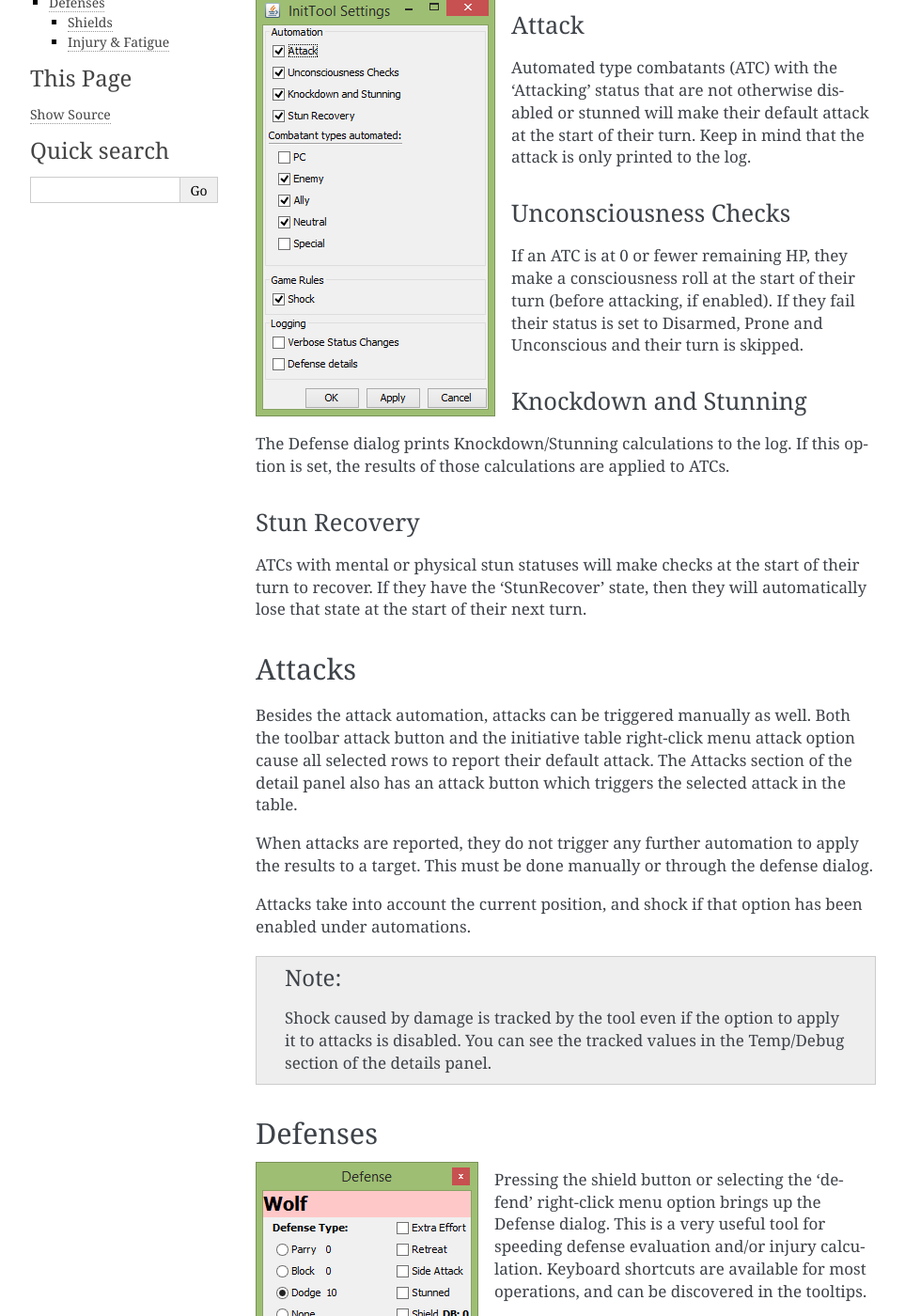
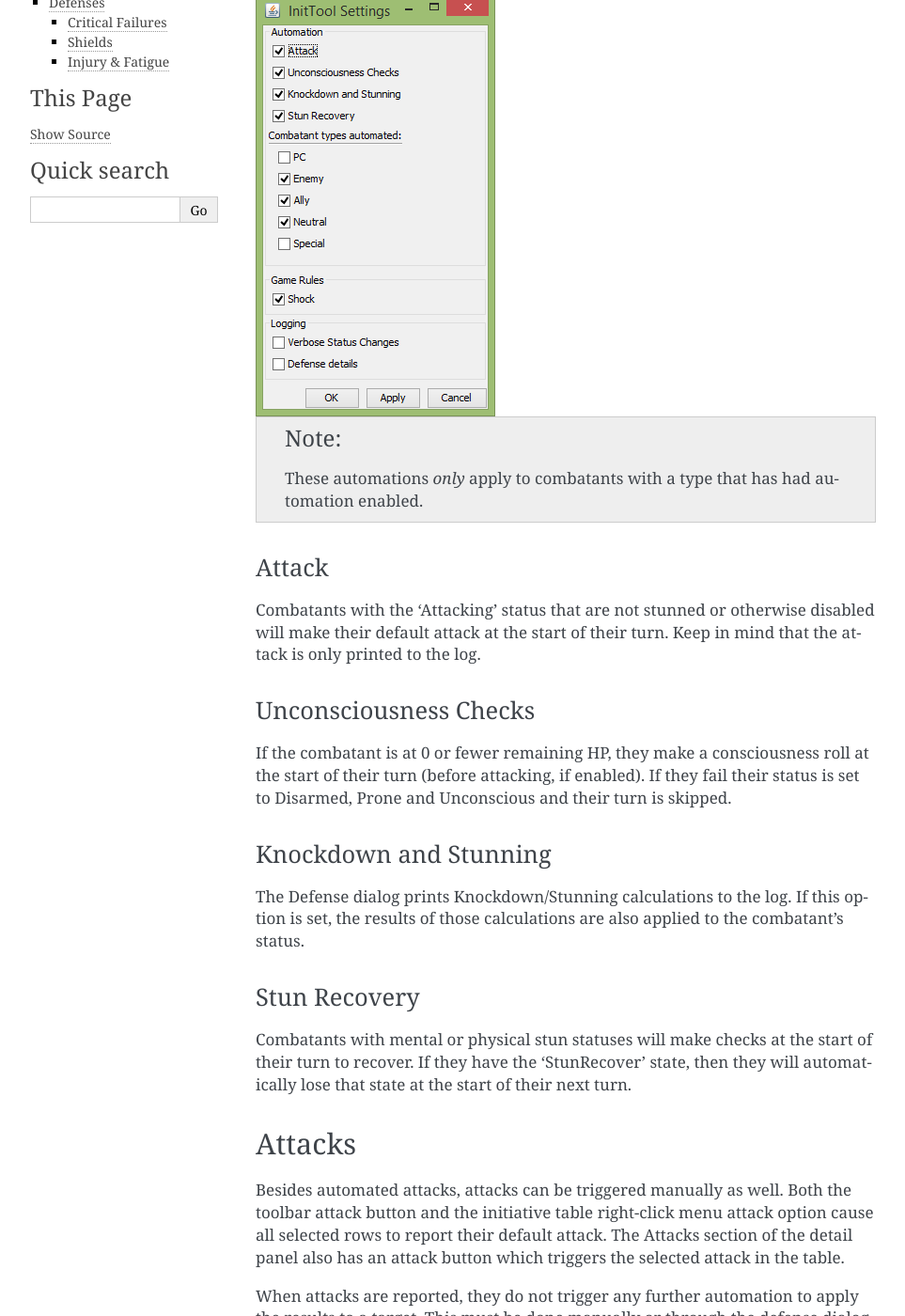
Before and after one commit to gtalus/GURPSInitTool, a Sphinx documentation site: the page built from docs/combat.rst, in a window 1280 px wide and 1400 px high, scrolled down 291 px. Shown: the whole window at 94% size, without its empty margins (148-1111 px from the left). Built offline with Sphinx 7.4.7, drawn with Linux system fonts in a browser that asks for light colours; pages that are not in the unit, such as notebooks, are missing from menus; some of the changed text lies outside the part shown.

Commit message:
Documentation for 1.6.0 release

```diff
--- a/docs/combat.rst
+++ b/docs/combat.rst
@@ -10,30 +10,32 @@
 .. image:: _static/20_automation_options.png
    :align: left
 
+.. note:: These automations *only* apply to combatants with a type that has had automation enabled.
+
 Attack
 ~~~~~~
-Automated type combatants (ATC) with the 'Attacking' status that are not otherwise disabled or stunned will make their default attack at the start of their turn. Keep in mind that the attack is only printed to the log.
+Combatants with the 'Attacking' status that are not stunned or otherwise disabled will make their default attack at the start of their turn. Keep in mind that the attack is only printed to the log.
 
 Unconsciousness Checks
 ~~~~~~~~~~~~~~~~~~~~~~
-If an ATC is at 0 or fewer remaining HP, they make a consciousness roll at the start of their turn (before attacking, if enabled). If they fail their status is set to Disarmed, Prone and Unconscious and their turn is skipped.
+If the combatant is at 0 or fewer remaining HP, they make a consciousness roll at the start of their turn (before attacking, if enabled). If they fail their status is set to Disarmed, Prone and Unconscious and their turn is skipped.
 
 Knockdown and Stunning
 ~~~~~~~~~~~~~~~~~~~~~~
-The Defense dialog prints Knockdown/Stunning calculations to the log. If this option is set, the results of those calculations are applied to ATCs.
+The Defense dialog prints Knockdown/Stunning calculations to the log. If this option is set, the results of those calculations are also applied to the combatant's status.
 
 Stun Recovery
 ~~~~~~~~~~~~~
-ATCs with mental or physical stun statuses will make checks at the start of their turn to recover. If they have the 'StunRecover' state, then they will automatically lose that state at the start of their next turn.
+Combatants with mental or physical stun statuses will make checks at the start of their turn to recover. If they have the 'StunRecover' state, then they will automatically lose that state at the start of their next turn.
 
 Attacks
 -------
 
-Besides the attack automation, attacks can be triggered manually as well. Both the toolbar attack button and the initiative table right-click menu attack option cause all selected rows to report their default attack. The Attacks section of the detail panel also has an attack button which triggers the selected attack in the table.
+Besides automated attacks, attacks can be triggered manually as well. Both the toolbar attack button and the initiative table right-click menu attack option cause all selected rows to report their default attack. The Attacks section of the detail panel also has an attack button which triggers the selected attack in the table.
 
 When attacks are reported, they do not trigger any further automation to apply the results to a target. This must be done manually or through the defense dialog.
 
-Attacks take into account the current position, and shock if that option has been enabled under automations.
+Attacks take into account the attacker's current posture. Shock is also applied if that option has been enabled.
 
 .. note:: Shock caused by damage is tracked by the tool even if the option to apply it to attacks is disabled. You can see the tracked values in the Temp/Debug section of the details panel.
 
@@ -63,6 +65,12 @@
 
 .. note:: Death checks from damage are not currently reported or automated by the tool. The penalty to consciousness checks in the HT column of the initiative table can be used to track when HP thresholds are crossed.
 
+Critical Failures
+~~~~~~~~~~~~~~~~~
+
+Critically failing a defense triggers either a message indicating the appropriate additional impact (for parry and block defenses) or , a message is printed in the log indicating what should happen but no changes are made to the state of the combatant. For dodge, posture is set to 'prone' (a message will not be printed unless you have enabled 'Verbose Status Changes' in the options).
+
+If extra effort is used in a critical defense failure, then one extra injury is applied. This extra injury is applied separately from the injury taken from the attack, and is not included in the defense dialog result summary. It will be shown in the log.
 
 Shields
 ~~~~~~~
```
Also changed, not shown: docs/changelog.rst (+13 -0 lines), docs/group_manager.rst (+9 -1 lines).
